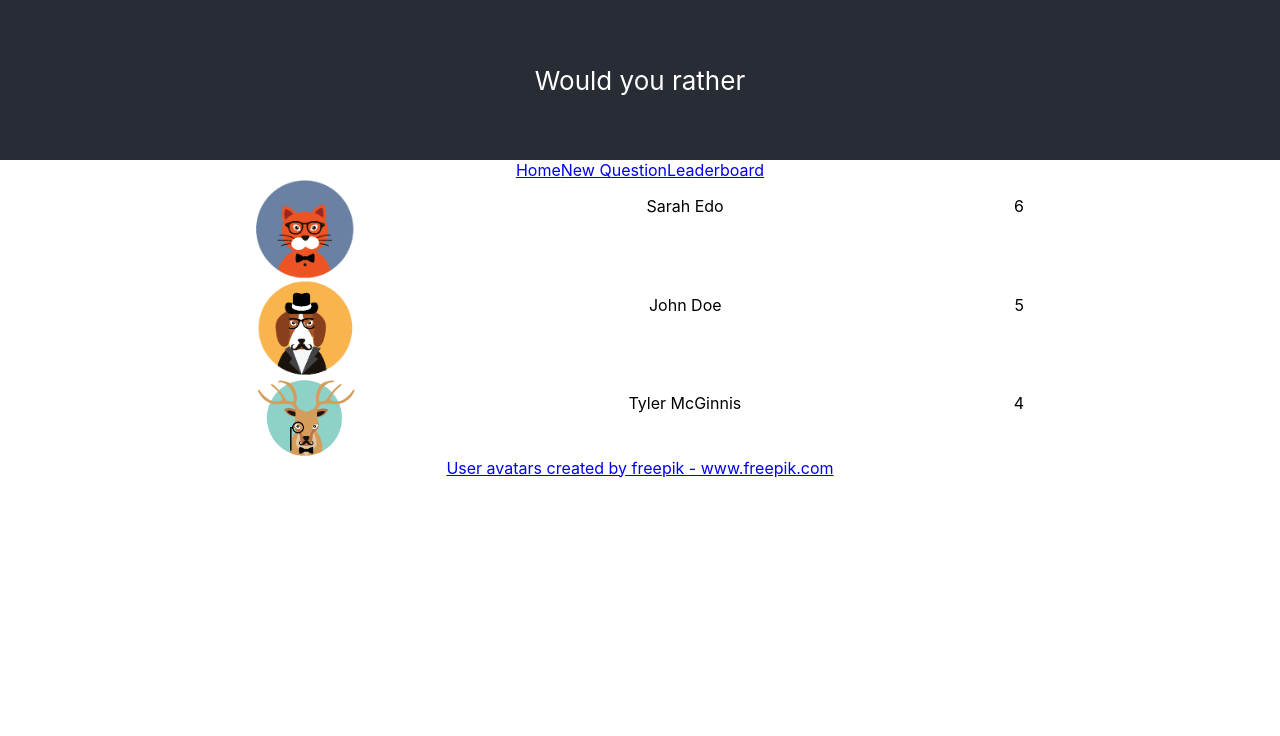
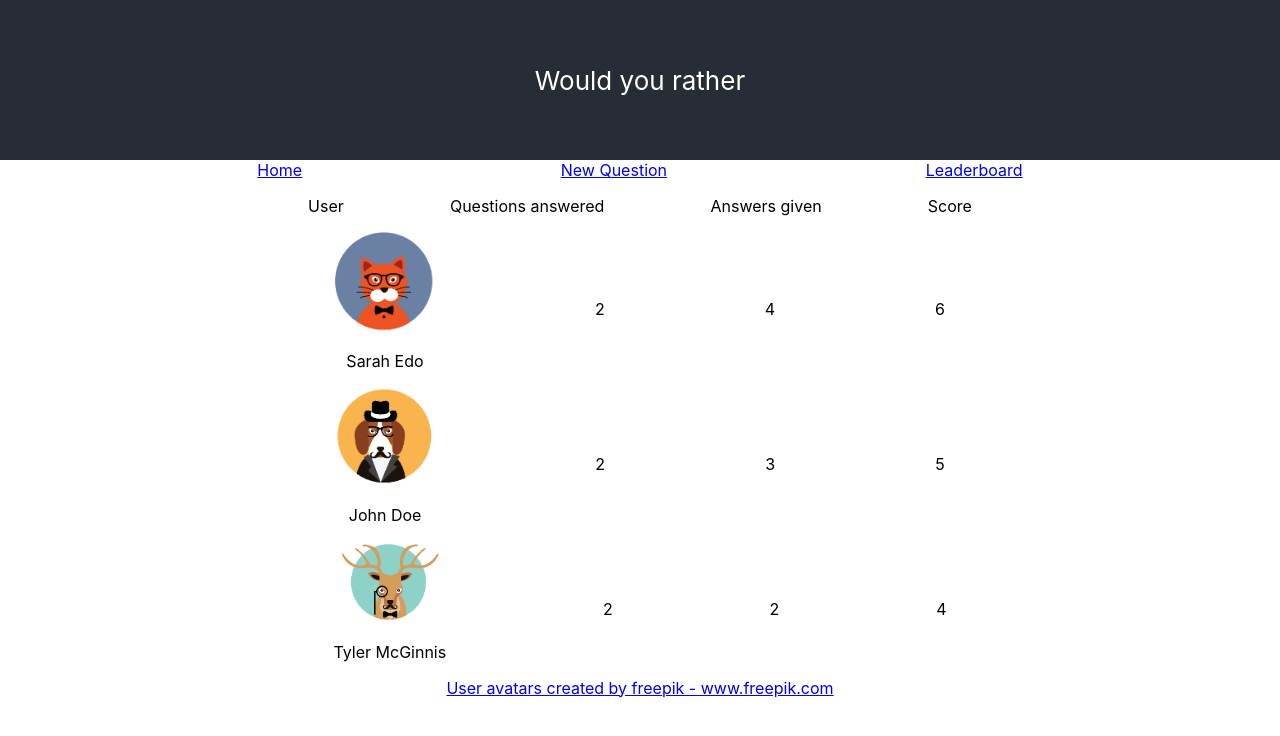
Before and after one commit to runchida/woould-you-rather, a React (Create React App) app: page /leaderboard in a window 1280 px wide. Shown: the top 736 px of the page. Built offline with nearby package versions, Linux system fonts and the light colour scheme.

Commit message:
- edit leaderboard

```diff
--- a/src/App.css
+++ b/src/App.css
@@ -62,18 +62,18 @@
   justify-content: space-around;
   gap: 2px;
   width: 60%;
-  margin: auto
+  margin: auto;
 }
 
 .answeredFromUser {
   background-color: rgb(192, 253, 192);
 }
 
-.leaderEntry {
+.navbar {
   display: flex;
   flex-direction: row;
-  justify-content: space-between;
-  width: 60%;
-  margin: auto
-
+  justify-content: space-around;
+  width: 80%;
+  margin: auto;
+  text-decoration: none;
 }
--- a/src/components/Leaderboard.js
+++ b/src/components/Leaderboard.js
@@ -5,14 +5,24 @@ const Leaderboard = (props) => {
     console.log(props)
     return (
         <div>
+            <div className='horizontal-options'>
+                <p>User</p>
+                <p>Questions answered</p>
+                <p>Answers given</p>
+                <p>Score</p>
+            </div>
             {
                 props.sortedScore.map((entry) => {
                     const user = entry.user
                     const score = entry.score
                     return (
-                        <div className='leaderEntry' >
-                            <img className="user-avatar" src={avatarPath + user.avatarURL} alt={`${user.name}'s avatar`}></img>
-                            <p>{user.name}</p>
+                        <div className='horizontal-options' >
+                            <div>
+                                <img className="user-avatar" src={avatarPath + user.avatarURL} alt={`${user.name}'s avatar`}></img>
+                                <p>{user.name}</p>
+                            </div>
+                            <p>{entry.question}</p>
+                            <p>{entry.answers}</p>
                             <p>{score}</p>
                         </div>
                     )
@@ -26,13 +36,14 @@ const Leaderboard = (props) => {
 function getScore(user) {
     const numAns = (Object.keys(user.answers)).length
     const numQuestion = (Object.keys(user.questions)).length
-    return numAns + numQuestion
+    return [numQuestion, numAns, numAns + numQuestion]
 }
 
 function mapStateToProps({ users }) {
     const scoreArray = Object.entries(users).map((entry) => {
         const user = entry[1]
-        return { user, score: getScore(user) }
+        const scoreInfo = getScore(user)
+        return { user, question: scoreInfo[0], answers: scoreInfo[1], score: scoreInfo[2] }
     })
 
     console.log(scoreArray)
--- a/src/components/navBar.js
+++ b/src/components/navBar.js
@@ -2,7 +2,7 @@ import { Link } from "react-router-dom";
 
 const NavBar = (props) => {
     return (
-        <div className="navBar">
+        <div className="navbar">
             <Link to="/">Home</Link>
             <Link to="/add">New Question</Link>
             <Link to="/leaderboard">Leaderboard</Link>
```
